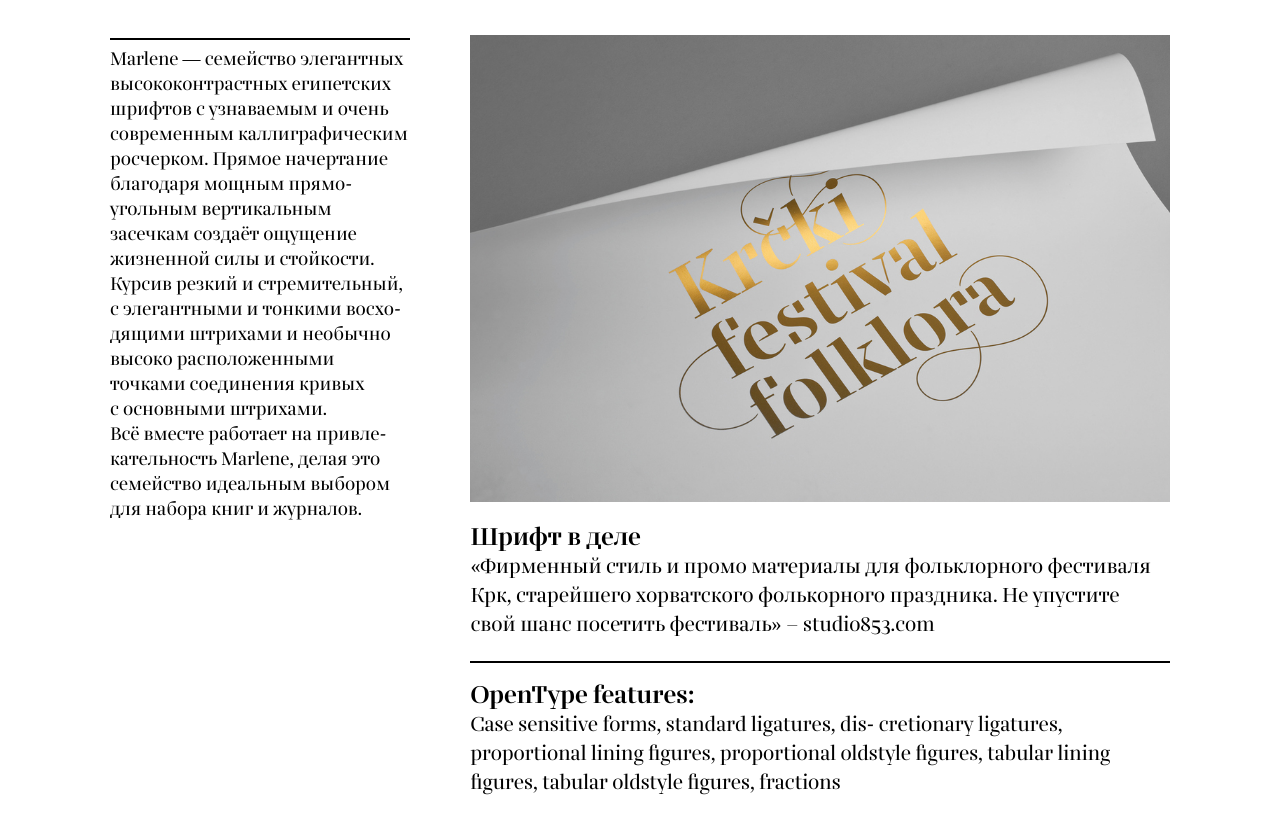
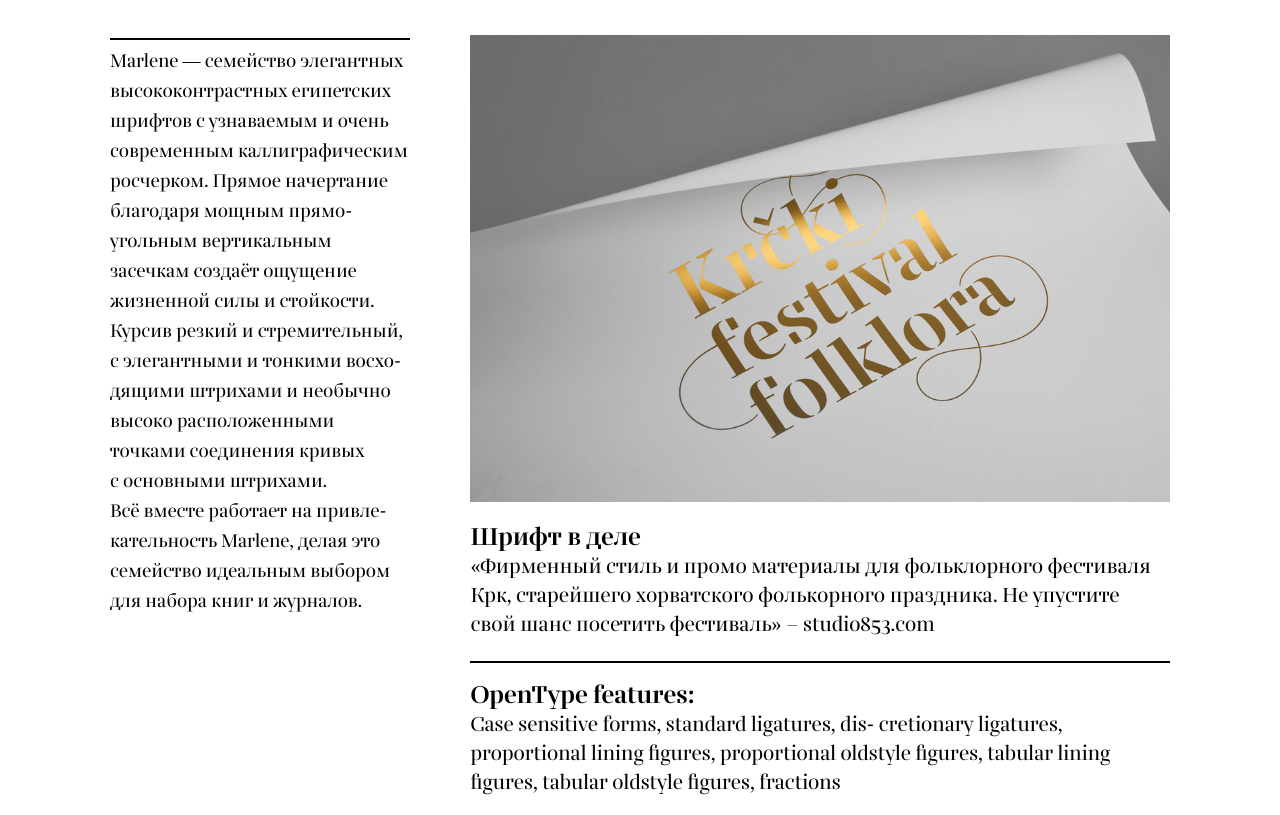
Before and after one commit to Hounsot/MarleneLanding, a plain HTML site: page index.html in a window 1280 px wide. Shown: the part 466-1281 px from the top of the page. Drawn offline with Linux system fonts and the light colour scheme.

Commit message:
popravki v2.1

```diff
--- a/styles/content.css
+++ b/styles/content.css
@@ -140,7 +140,7 @@ section p {
 .lefttext{
   font-family: "Marlene Grande Regular";
   font-size: 18px;
-  line-height: 25px;
+  line-height: 30px;
 }
 .article {
   width: 300px;
```
